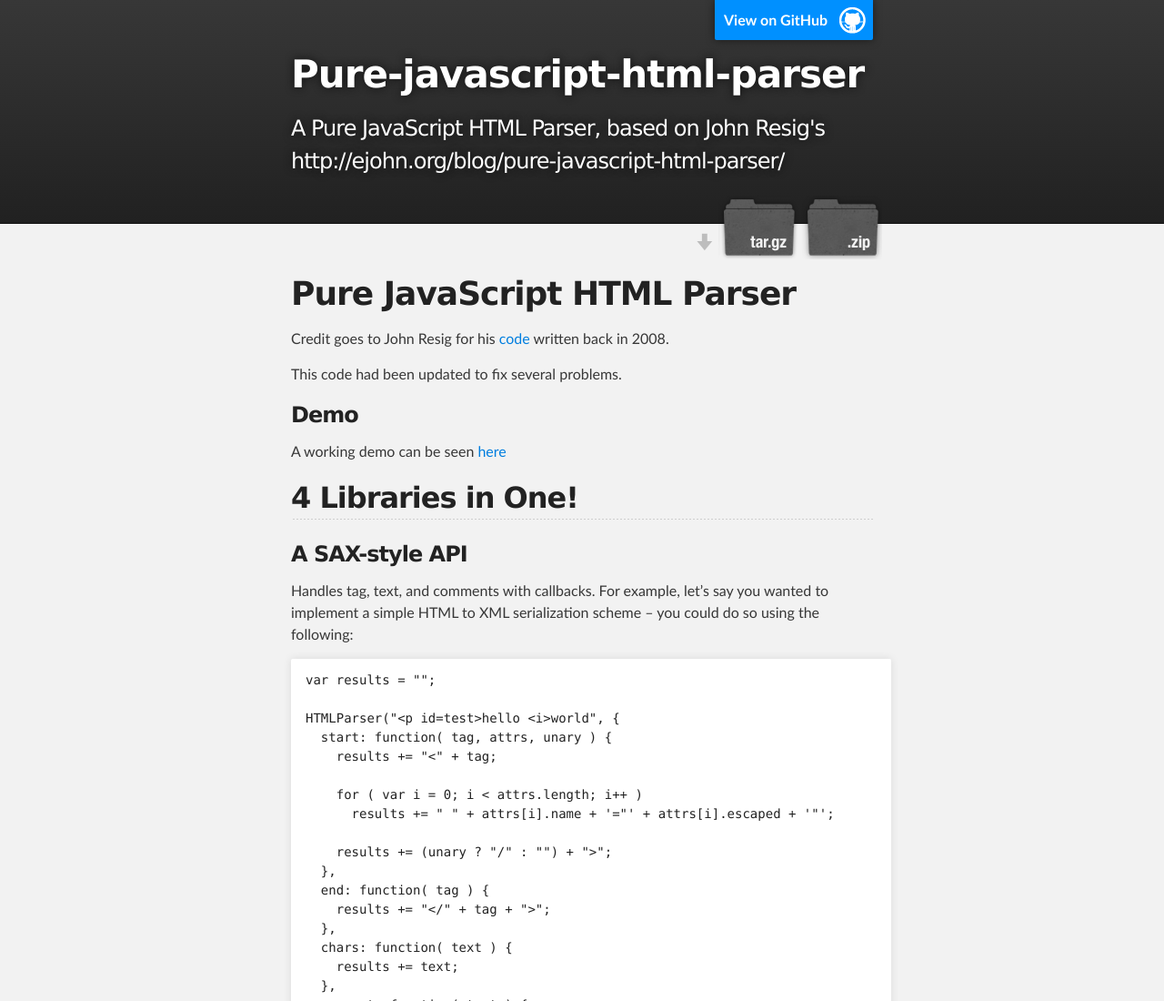
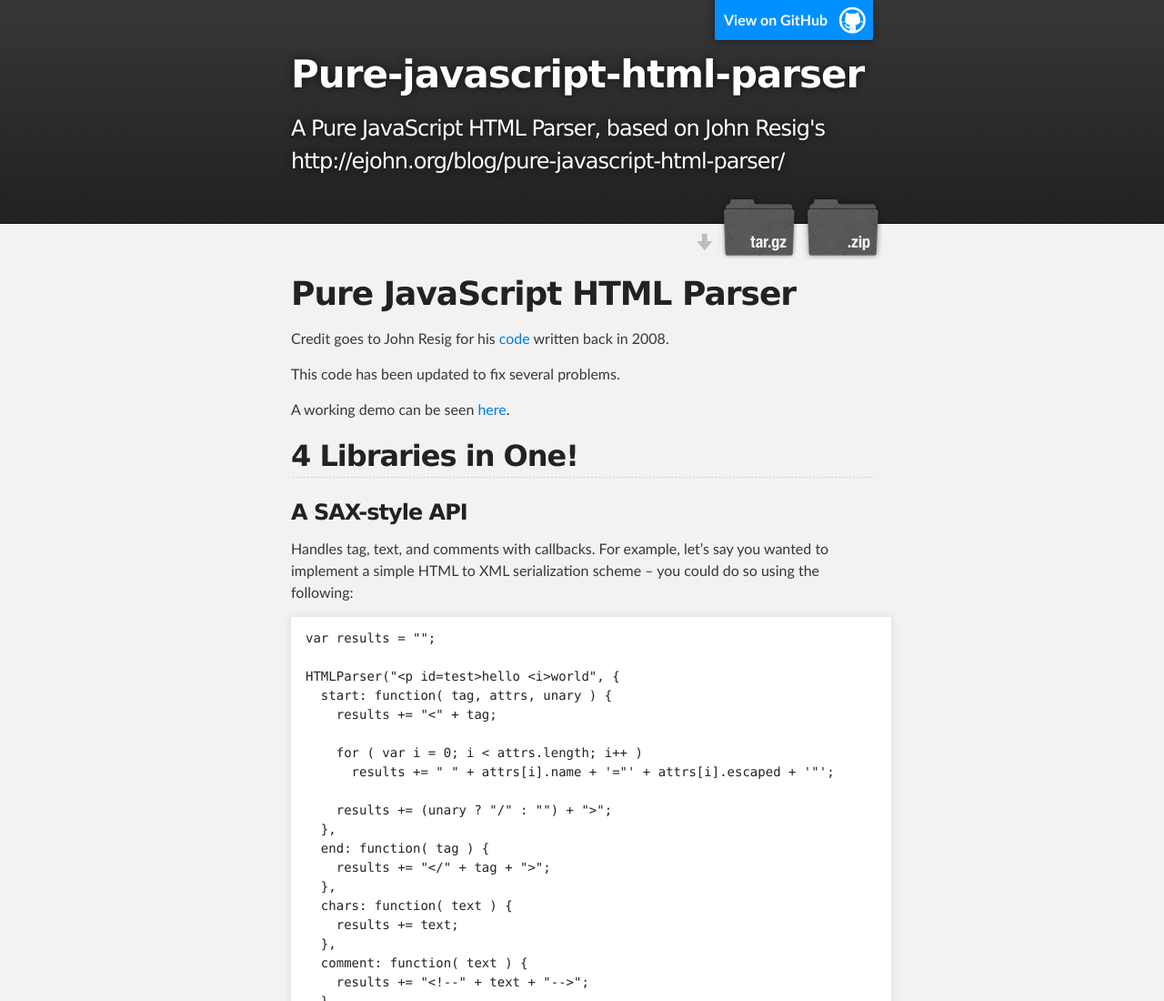
Before and after one commit to blowsie/Pure-JavaScript-HTML5-Parser, a plain HTML site: page index.html in a window 1280 px wide. Shown: the top 1100 px of the page at 91% size. Drawn offline with Linux system fonts and the light colour scheme.

```diff
--- a/index.html
+++ b/index.html
@@ -36,12 +36,9 @@
 
 <p>Credit goes to John Resig for his <a href="http://ejohn.org/blog/pure-javascript-html-parser/">code</a> written back in 2008.</p>
 
-<p>This code had been updated to fix several problems.</p>
+<p>This code has been updated to fix several problems.</p>
 
-<h3>
-<a name="demo" class="anchor" href="#demo"><span class="octicon octicon-link"></span></a>Demo</h3>
-
-<p>A working demo can be seen <a href="http://htmlpreview.github.io/?https://github.com/blowsie/Pure-JavaScript-HTML-Parser/blob/master/demo.html">here</a></p>
+<p>A working demo can be seen <a href="http://htmlpreview.github.io/?https://github.com/blowsie/Pure-JavaScript-HTML-Parser/blob/master/demo.html">here</a>.</p>
 
 <h2>
 <a name="4-libraries-in-one" class="anchor" href="#4-libraries-in-one"><span class="octicon octicon-link"></span></a>4 Libraries in One!</h2>
```
Also changed, not shown: params.json (+1 -1 lines).
